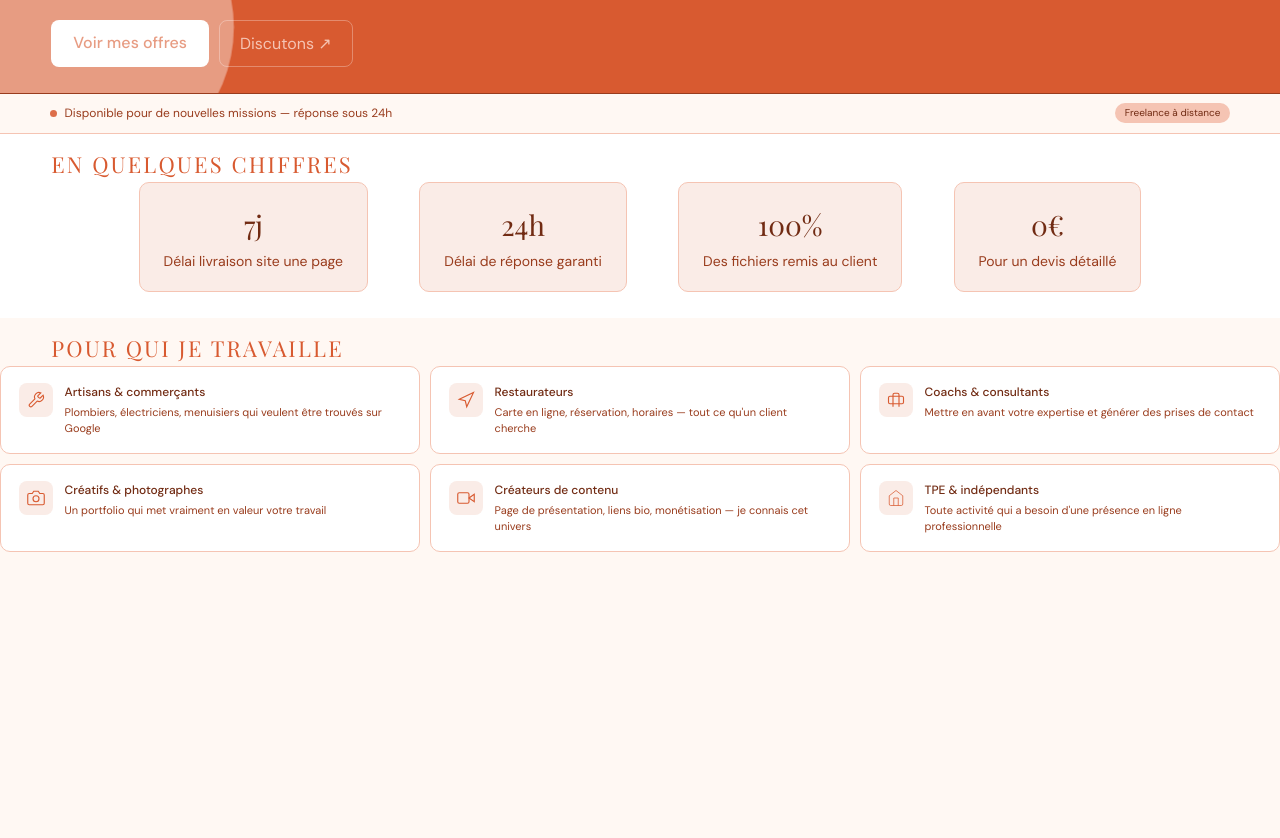
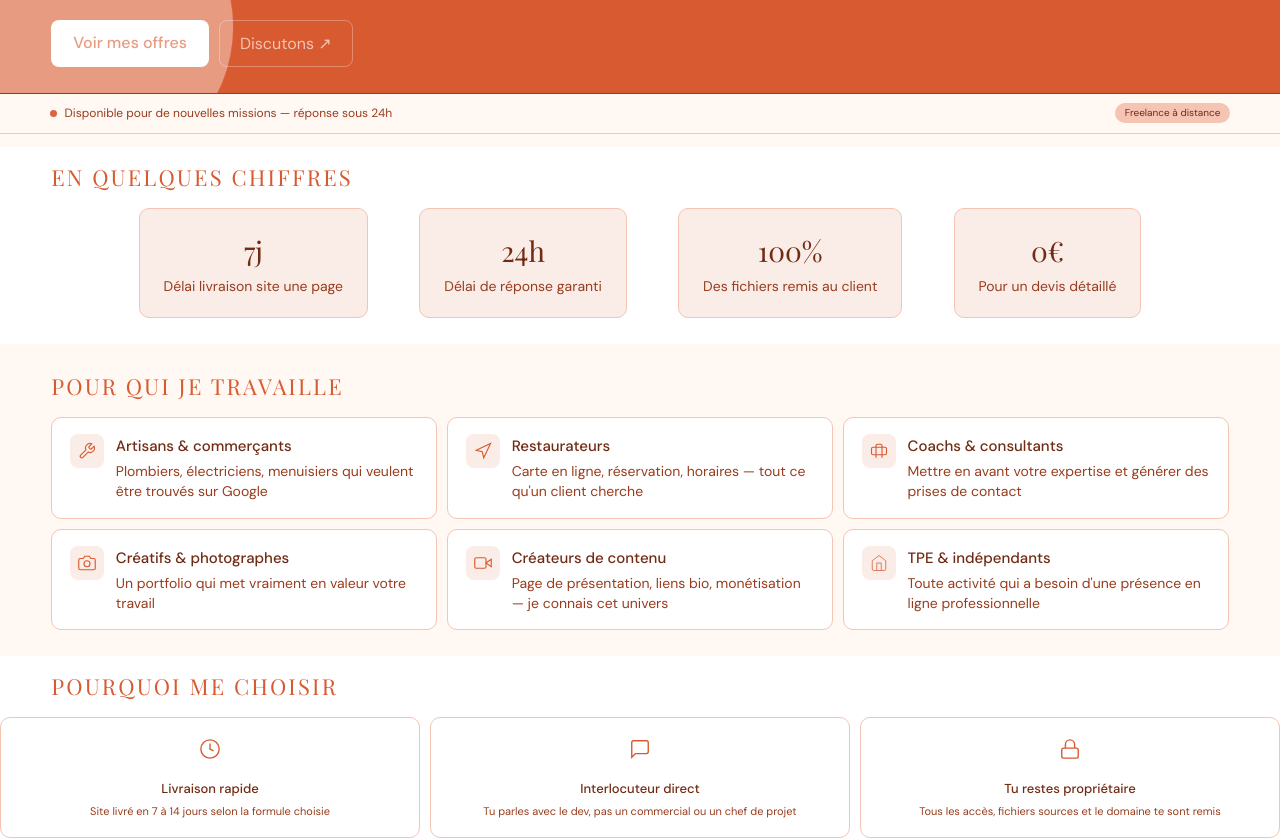
Before and after one commit to AntoineA4/My-Freelancer-Website, a React (Vite) app: page / in a window 1280 px wide. Shown: the part 340-1178 px from the top of the page. Before the commit the page ends 892 px from the top, so only its background shows below. Built offline with nearby package versions, Linux system fonts and the light colour scheme; a web font is replaced by a local one.

Commit message:
feat: whyMe section

```diff
--- a/src/components/Header.jsx
+++ b/src/components/Header.jsx
@@ -1,8 +1,18 @@
+import { useEffect, useState } from 'react'
 import '../styles/components/Header.scss'
 
 function Header() {
+    const [scrolled, setScrolled] = useState(false)
+
+    useEffect(() => {
+        const handleScroll = () => {
+        setScrolled(window.scrollY > 20)
+        }
+        window.addEventListener('scroll', handleScroll)
+        return () => window.removeEventListener('scroll', handleScroll)
+    }, [])
     return (
-        <header>
+        <header className={scrolled ? 'scrolled' : ''}>
             <div className='logo-section'>
                 <p className="prenom">Antoine</p>
                 <p className="nom">GADRAT</p>
--- a/src/components/Home-Page/ForWhoSection.jsx
+++ b/src/components/Home-Page/ForWhoSection.jsx
@@ -3,10 +3,10 @@ import '../../styles/components/Home_page/ForWho.scss'
 function ForWho() {
     return (
         <section>
-            <div className="section-forWho">
+            <div className="title-forWho">
                 <h2>Pour qui je travaille</h2>
             </div>
-            <div className="pourqui-grid">
+            <div className="forWho-flex">
                 <div className="pq-card">
                     <div className="pq-icon">
                         <svg viewBox="0 0 24 24" strokeWidth="1.5"><path d="M14.7 6.3a1 1 0 0 0 0 1.4l1.6 1.6a1 1 0 0 0 1.4 0l3.77-3.77a6 6 0 0 1-7.94 7.94l-6.91 6.91a2.12 2.12 0 0 1-3-3l6.91-6.91a6 6 0 0 1 7.94-7.94l-3.76 3.76z"/></svg>
--- /dev/null
+++ b/src/components/Home-Page/Reassurance.jsx
@@ -0,0 +1,31 @@
+import '../../styles/components/Home_page/Reassurance.scss'
+
+function Reassurance() {
+    return(
+        <section className='reassurance-section'>
+            <div className="title-reassurance">
+                <h2>En quelques chiffres</h2>
+            </div>
+            <div className="reassurance-flex">
+                <div className="reass-card">
+                    <div className="reass-val">7j</div>
+                    <div className="reass-label">Délai livraison site une page</div>
+                </div>
+                <div className="reass-card">
+                    <div className="reass-val">24h</div>
+                    <div className="reass-label">Délai de réponse garanti</div>
+                </div>
+                <div className="reass-card">
+                    <div className="reass-val">100%</div>
+                    <div className="reass-label">Des fichiers remis au client</div>
+                </div>
+                <div className="reass-card">
+                    <div className="reass-val">0€</div>
+                    <div className="reass-label">Pour un devis détaillé</div>
+                </div>
+            </div>
+</section>
+
+    );
+}
+export default Reassurance;
--- /dev/null
+++ b/src/components/Home-Page/WhyMe.jsx
@@ -0,0 +1,38 @@
+import '../../styles/components/Home_page/WhyMe.scss'
+
+function WhyMe() {
+
+    return(
+        <section className="WhyMe-section">
+            <div className="Main-title-WhyMe">
+                <h2>Pourquoi me choisir</h2>
+            </div>
+            <div className="whyMe-flex">
+                <div className="whyMe-card">
+                    <div className="whyMe-icon">
+                    <svg width="22" height="22" viewBox="0 0 24 24" stroke="#D85A30" fill="none" strokeWidth="1.5"><circle cx="12" cy="12" r="10"/><polyline points="12 6 12 12 16 14"/></svg>
+                    </div>
+                    <div className="whyMe-title">Livraison rapide</div>
+                    <div className="whyMe-desc">Site livré en 7 à 14 jours selon la formule choisie</div>
+                </div>
+                <div className="whyMe-card">
+                    <div className="whyMe-icon">
+                    <svg width="22" height="22" viewBox="0 0 24 24" stroke="#D85A30" fill="none" strokeWidth="1.5"><path d="M21 15a2 2 0 0 1-2 2H7l-4 4V5a2 2 0 0 1 2-2h14a2 2 0 0 1 2 2z"/></svg>
+                    </div>
+                    <div className="whyMe-title">Interlocuteur direct</div>
+                    <div className="whyMe-desc">Tu parles avec le dev, pas un commercial ou un chef de projet</div>
+                </div>
+                <div className="whyMe-card">
+                    <div className="whyMe-icon">
+                    <svg width="22" height="22" viewBox="0 0 24 24" stroke="#D85A30" fill="none" strokeWidth="1.5"><rect x="3" y="11" width="18" height="11" rx="2" ry="2"/><path d="M7 11V7a5 5 0 0 1 10 0v4"/></svg>
+                    </div>
+                    <div className="whyMe-title">Tu restes propriétaire</div>
+                    <div className="whyMe-desc">Tous les accès, fichiers sources et le domaine te sont remis</div>
+                </div>
+            </div>
+        </section>
+
+    );
+}
+
+export default WhyMe;
--- a/src/components/Home-Page/numbers.jsx
+++ /dev/null
@@ -1,33 +0,0 @@
-import '../../styles/components/Home_page/Numbers.scss'
-
-function Numbers() {
-    return(
-        <section className='sectionNumbers'>
-            <div className="container">
-                <div className="section-numbers">
-                    <h2>En quelques chiffres</h2>
-                </div>
-                <div className="reassurance-flex">
-                    <div className="reass-card">
-                        <div className="reass-val">7j</div>
-                        <div className="reass-label">Délai livraison site une page</div>
-                    </div>
-                    <div className="reass-card">
-                        <div className="reass-val">24h</div>
-                        <div className="reass-label">Délai de réponse garanti</div>
-                    </div>
-                    <div className="reass-card">
-                        <div className="reass-val">100%</div>
-                        <div className="reass-label">Des fichiers remis au client</div>
-                    </div>
-                    <div className="reass-card">
-                        <div className="reass-val">0€</div>
-                        <div className="reass-label">Pour un devis détaillé</div>
-                    </div>
-                </div>
-            </div>
-</section>
-
-    );
-}
-export default Numbers;
--- a/src/pages/Home.jsx
+++ b/src/pages/Home.jsx
@@ -1,15 +1,17 @@
 import Hero from "../components/Hero-home";
 import DispoBand from "../components/Dispo-band";
-import Numbers from "../components/Home-Page/numbers";
+import Reassurance from "../components/Home-Page/Reassurance";
 import ForWho from "../components/Home-Page/ForWhoSection";
+import WhyMe from "../components/Home-Page/WhyMe";
 
 function Home() {
   return (
     <>
       <Hero />
       <DispoBand />
-      <Numbers />
+      <Reassurance />
       <ForWho />
+      <WhyMe />
     </>
   );
 }
--- a/src/styles/_variables.scss
+++ b/src/styles/_variables.scss
@@ -58,7 +58,7 @@ $font-medium:  500;
 
 @mixin section-title {
   h2 {
-    margin: 0 4%;
+    margin: 1% 4%;
     padding-top: 1%;
   }
 }
--- a/src/styles/components/Header.scss
+++ b/src/styles/components/Header.scss
@@ -1,14 +1,20 @@
 header{
     @include flex-between;
-    padding: 2% 4% 2% 4%;
-    height:60px;
+    padding: 0 4%;
+    height: 60px;
     position: sticky;
     top: 0;
     z-index: 100;
+    background: rgba(255, 248, 243, 0.97); // ← toujours opaque
     backdrop-filter: blur(8px);
-    border-bottom: 0.5px solid $color-border;
+    border-bottom: 0.5px solid transparent; // ← invisible au départ
+    transition: border-color .3s ease, box-shadow .3s ease;
     animation: fadeUp .4s ease both;
 
+    &.scrolled {
+        border-bottom: 0.5px solid $color-border; // ← apparaît au scroll
+        box-shadow: 0 2px 12px rgba(58, 32, 32, .06); // ← légère ombre au scroll
+    }
 
     .logo-section {
         @include flex-center;
--- a/src/styles/components/Home_page/ForWho.scss
+++ b/src/styles/components/Home_page/ForWho.scss
@@ -1,17 +1,21 @@
 section {
     background-color: $color-bg-creme;
 }
-.section-forWho {
+.title-forWho {
     @include section-title;
 
 }
-.pourqui-grid {
-  display: grid;
-  grid-template-columns: repeat(3, minmax(0, 1fr));
+.forWho-flex {
+  display: flex;
+  flex-wrap: wrap;
+  align-items: stretch;
   gap: 10px;
+  margin: 1% 4% 2% 4%;
 }
 .pq-card {
   background: $color-bg-white;
+  flex: 1 1 calc(28% - 10px); // ← 3 cards par ligne, gap déduit
+  min-width: 180px;
   border: 0.5px solid $color-border;
   border-radius: 10px;
   padding: 1rem 1.1rem;
@@ -32,6 +36,17 @@ section {
   justify-content: center;
   flex-shrink: 0;
 }
-.pq-icon svg { width: 18px; height: 18px; stroke: $color-corail; fill: none; }
-.pq-name { font-size: 12px; font-weight: 500; color: $color-bordeaux; margin-bottom: 3px; }
-.pq-desc { font-size: 11px; color: $color-text-secondary; line-height: 1.45; }
+.pq-icon svg {
+     width: 18px;
+     height: 18px;
+     stroke: $color-corail;
+     fill: none; }
+.pq-name {
+    font-size: $font-size-md;
+    font-weight: 500;
+    color: $color-bordeaux;
+    margin-bottom: 3px; }
+.pq-desc {
+    font-size: $font-size-sm;
+    color: $color-text-secondary;
+    line-height: 1.45; }
--- a/src/styles/components/Home_page/Numbers.scss
+++ b/src/styles/components/Home_page/Reassurance.scss
@@ -1,6 +1,6 @@
-.sectionNumbers{
+.reassurance-section{
     background-color: $color-bg-white;
-    .section-numbers {
+    .title-reassurance {
         @include section-title;
     }
     .reassurance-flex {
--- /dev/null
+++ b/src/styles/components/Home_page/WhyMe.scss
@@ -0,0 +1,38 @@
+.WhyMe-section {
+    background-color: $color-bg-white;
+
+    .Main-title-WhyMe {
+        @include section-title;
+    }
+
+    .whyMe-flex {
+        display: grid;
+        grid-template-columns: repeat(3, minmax(0, 1fr));
+        gap: 10px;
+    }
+    .whyMe-card {
+        background: $color-bg-white;
+        border: 0.5px solid $color-border;
+        border-radius: 10px;
+        padding: 1.1rem 1rem;
+        text-align: center;
+        .whyMe-icon {
+            font-size: 22px;
+            color: $color-corail;
+            margin-bottom: 8px;
+        }
+        .whyMe-title {
+            font-size: 13px;
+            font-weight: 500;
+            color: $color-bordeaux;
+            margin-bottom: 4px;
+        }
+        .whyMe-desc {
+            font-size: 11px;
+            color: $color-text-secondary;
+            line-height: 1.5;
+        }
+
+    }
+
+}
```
Lines whose indentation alone changed are shown as unchanged.
